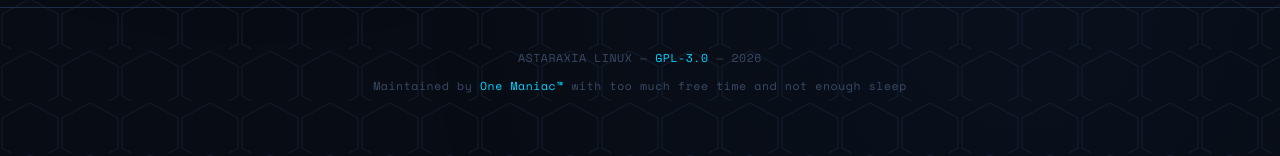
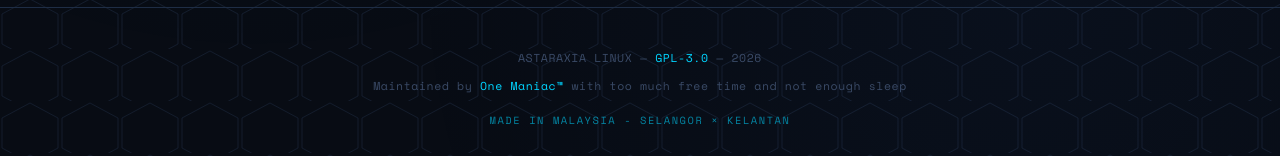
Before and after one commit to Astaraxia-Linux/astaraxia-linux.github.io, a Jekyll site: the page built from index.html, in a window 1280 px wide and 900 px high, scrolled down 2221 px. Shown: the part 731-887 px from the top of the window. Built offline with Jekyll 4.4.1, drawn with Linux system fonts in a browser that asks for light colours.

Commit message:
Add location information to footer

```diff
--- a/_layouts/default.html
+++ b/_layouts/default.html
@@ -257,6 +257,7 @@
   <div class="footer-inner">
     <p>ASTARAXIA LINUX — <span>GPL-3.0</span> — 2026</p>
     <p>Maintained by <span>One Maniac™</span> with too much free time and not enough sleep</p>
+    <p style="margin-top:0.5rem;font-size:0.65rem;letter-spacing:0.15em;color:var(--cyan);opacity:0.6;">MADE IN MALAYSIA - SELANGOR × KELANTAN</p>
   </div>
 </footer>
 
```
